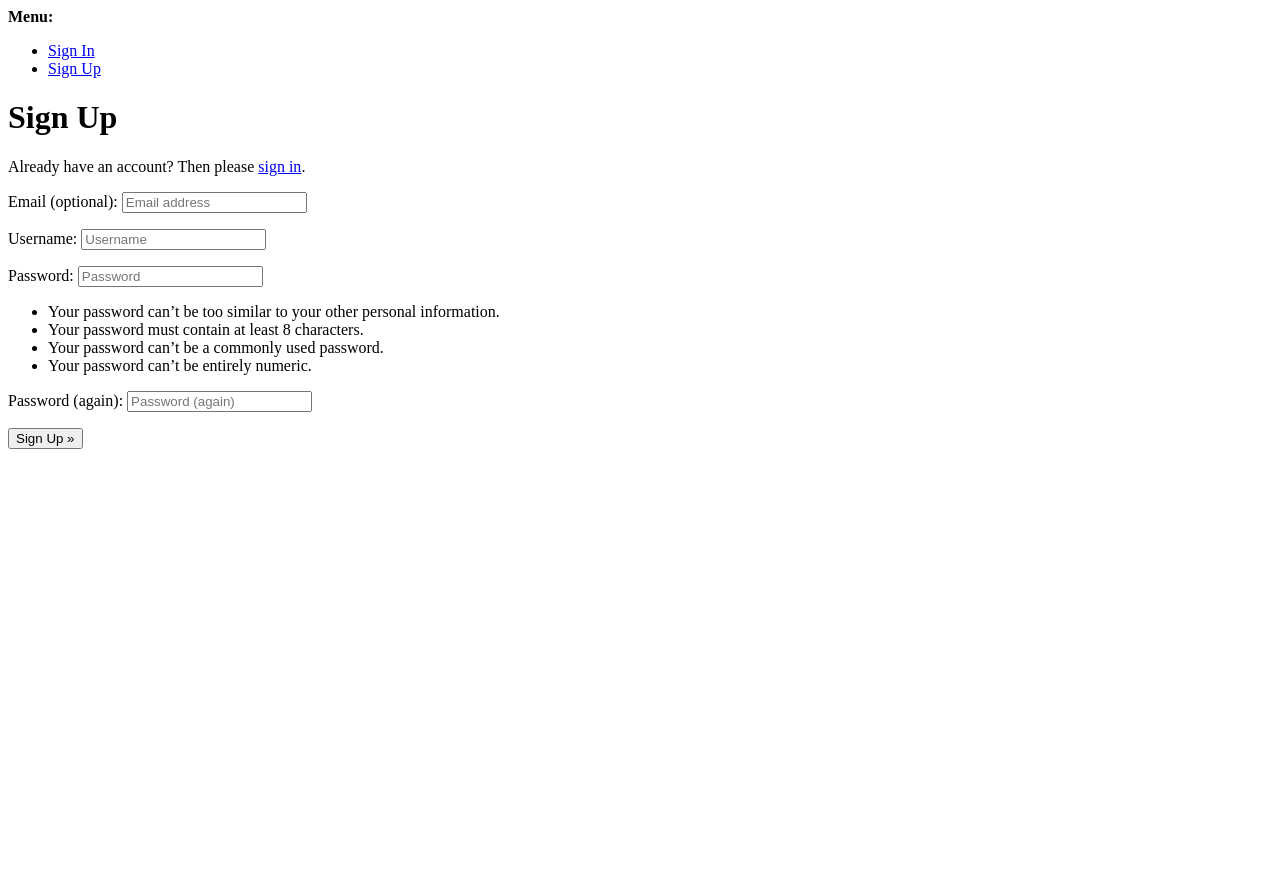
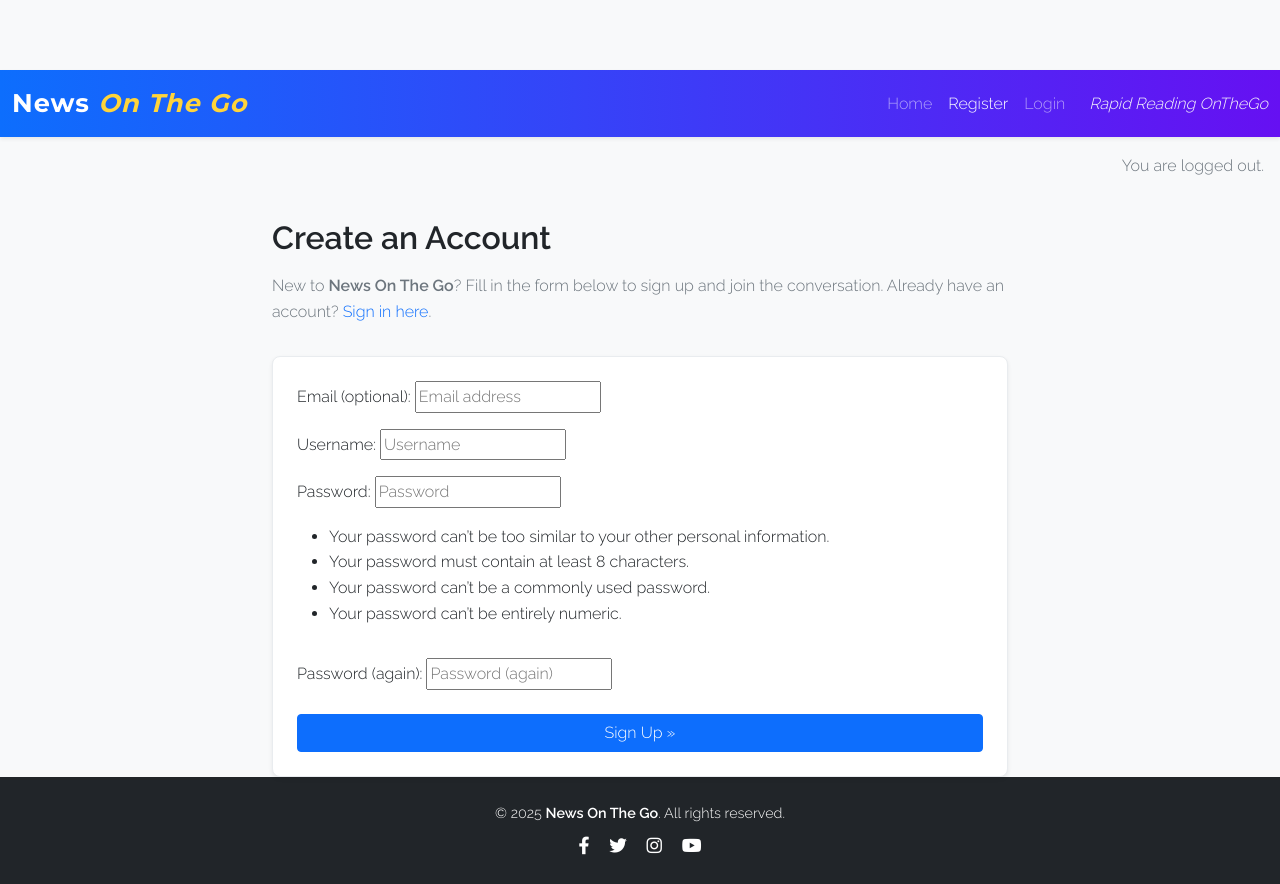
Before and after one commit to kctffs/news-on-the-go-redo, a Django app: page /accounts/signup/ in a window 1280 px wide. Before the commit the page ends 449 px from the top, so only its background shows below. Run offline with Django 4.2, Linux system fonts and the light colour scheme.

Commit message:
auth html pages given personality

```diff
--- a/templates/account/signup.html
+++ b/templates/account/signup.html
@@ -1,21 +1,37 @@
-{% extends "account/base.html" %}
-
+{% extends "base.html" %}
 {% load i18n %}
 
-{% block head_title %}{% trans "Signup" %}{% endblock head_title %}
+{% block head_title %}{% trans "Sign Up" %}{% endblock head_title %}
 
 {% block content %}
-<h1>{% trans "Sign Up" %}</h1>
+<div class="container">
+  <div class="row">
+    <div class="col-md-8 mt-4 offset-md-2">
+      <h2 class="fw-bold mb-3">{% trans "Create an Account" %}</h2>
 
-<p>{% blocktrans %}Already have an account? Then please <a href="{{ login_url }}">sign in</a>.{% endblocktrans %}</p>
+      <p class="text-muted">
+        {% blocktrans %}
+        New to <strong>News On The Go</strong>?
+        Fill in the form below to sign up and join the conversation.
+        Already have an account? <a class="link" href="{{ login_url }}">Sign in here</a>.
+        {% endblocktrans %}
+      </p>
+    </div>
+  </div>
 
-<form class="signup" id="signup_form" method="post" action="{% url 'account_signup' %}">
+  <div class="row">
+    <div class="col-md-8 mt-3 offset-md-2">
+      <form class="signup card p-4 shadow-sm" id="signup_form" method="post" action="{% url 'account_signup' %}">
         {% csrf_token %}
         {{ form.as_p }}
         {% if redirect_field_value %}
           <input type="hidden" name="{{ redirect_field_name }}" value="{{ redirect_field_value }}" />
         {% endif %}
-  <button type="submit">{% trans "Sign Up" %} &raquo;</button>
+        <button class="btn btn-primary w-100 mt-2" type="submit">
+          {% trans "Sign Up" %} &raquo;
+        </button>
       </form>
-
+    </div>
+  </div>
+</div>
 {% endblock content %}
--- a/templates/base.html
+++ b/templates/base.html
@@ -39,9 +39,6 @@
                     <li class="nav-item">
                         <a class="nav-link {% if request.path == home_url %}active{% endif %}" href="{% url 'home' %}">Home</a>
                     </li>
-                    <li class="nav-item">
-                        <a class="nav-link" href="#">About</a>
-                    </li>
                     {% if user.is_authenticated %}
                     <li class="nav-item">
 	                    <a class="nav-link {% if request.path == logout_url %}active{% endif %}" aria-current="page" href="{% url 'account_logout' %}">Logout</a>
@@ -57,7 +54,7 @@
                     {% endif %}
                 </ul>
                 <span class="navbar-text text-light ms-3 fst-italic">
-                    Your trusted source for the latest updates
+                    Rapid Reading OnTheGo
                 </span>
             </div>
         </div>
@@ -75,6 +72,12 @@
 
     <!-- Main Content -->
     <main class="flex-shrink-0">
+        {% if user.is_authenticated %}
+            <p class="text-end m-3 text-muted">You are logged in as <strong>{{ user.username }}.</strong></p>
+        {% else %}
+            <p class="text-end m-3 text-muted">You are logged out.</p>
+        {% endif %}
+
         {% block content %}
         {% endblock content %}
     </main>
```
Also changed, not shown: templates/account/login.html (+14 -10 lines). Lines whose indentation alone changed are shown as unchanged.
